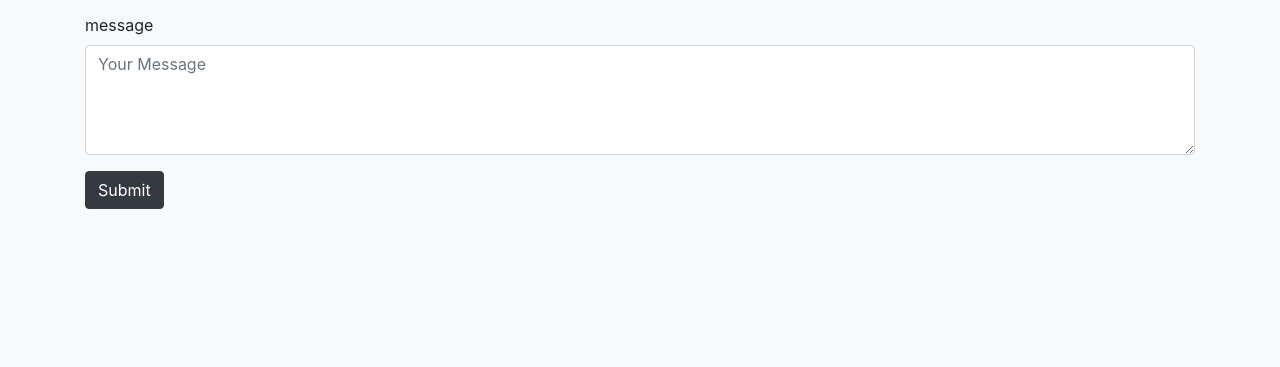
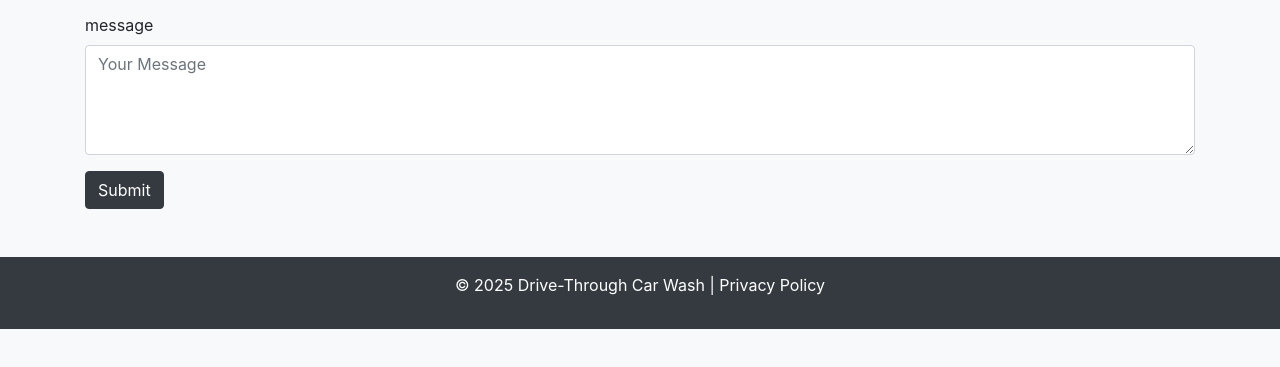
Before and after one commit to Callanshort8/Web-Assignment, a plain HTML site: page index.html in a window 1280 px wide. Shown: the part 357-724 px from the top of the page. Drawn offline with nearby package versions, Linux system fonts and the light colour scheme.

Commit message:
Footer
added footer with privacy policy and centered text

```diff
--- a/index.html
+++ b/index.html
@@ -99,6 +99,11 @@
         </form>
     </div>
 
+    <!-- Footer -->
+     <footer class="bg-dark text-white text-center py-3">
+        <p>&copy; 2025 Drive-Through Car Wash | <a href="#" class="text-white">Privacy Policy</a></p>
+     </footer>
+
 
 
 
```
